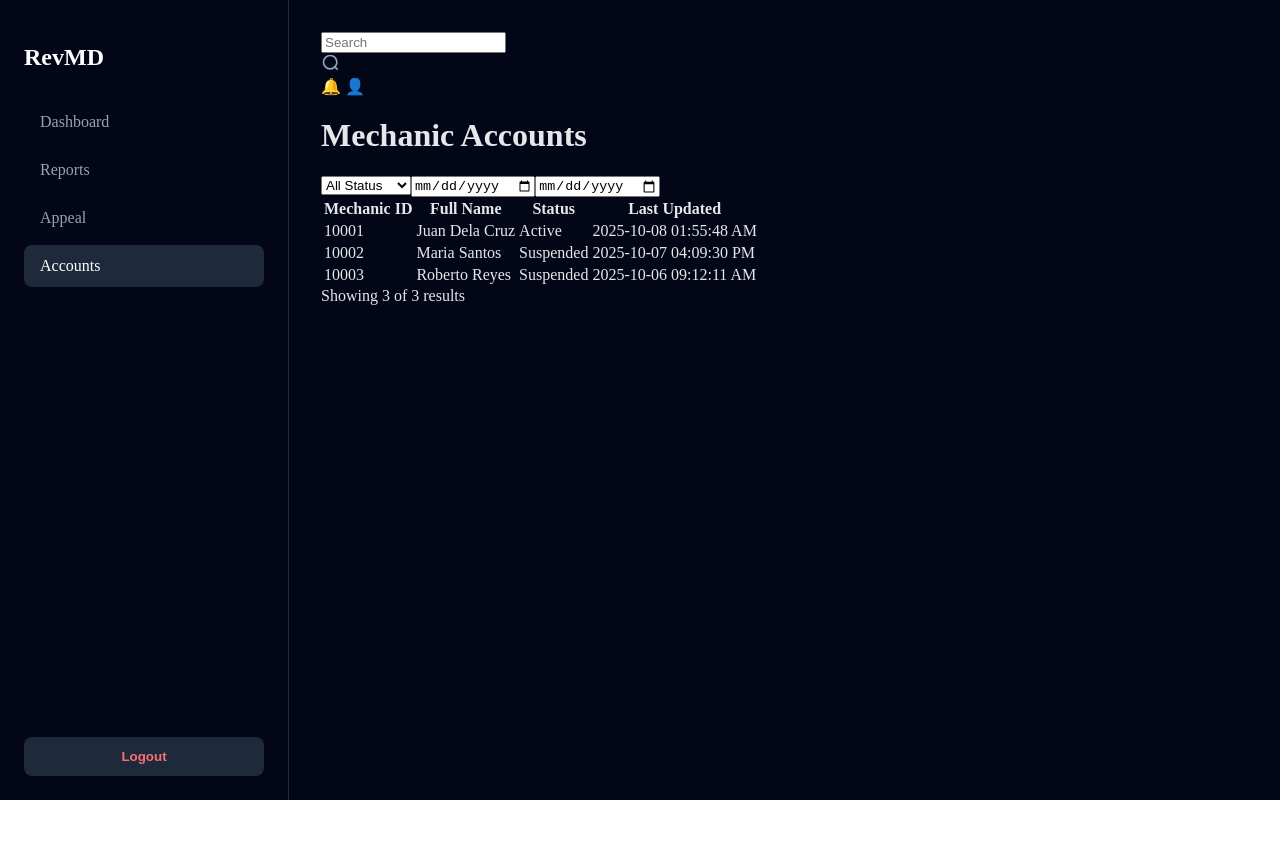
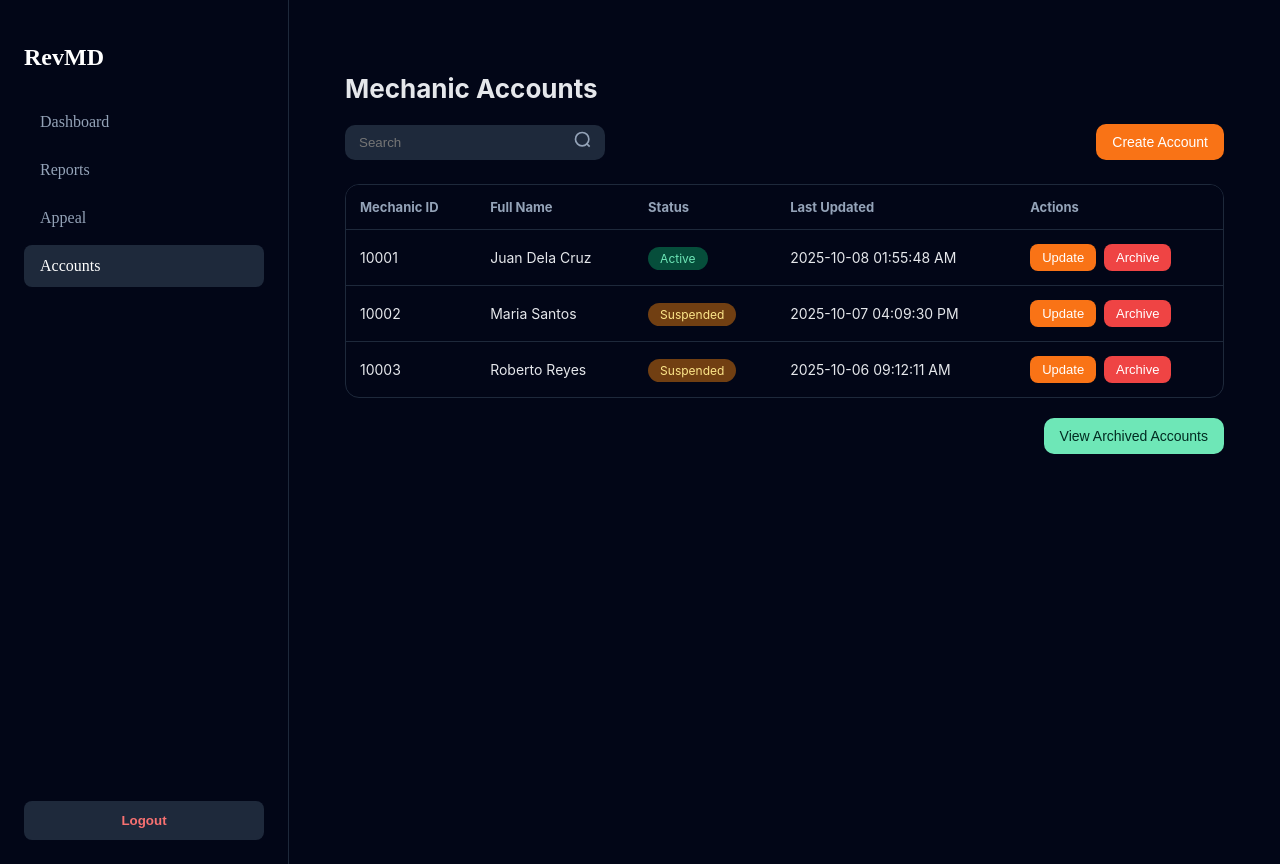
Before and after one commit to JujuDecoder/RevMDWEb, a React (Vite) app in the folder revmd-web/: page /dashboard/accounts in a window 1280 px wide. Before the commit the page ends 800 px from the top, so only its background shows below. Built offline with nearby package versions, Linux system fonts and the light colour scheme; sample sign-in values are in the browser's storage.

Commit message:
Accounts at Appeals

```diff
--- a/revmd-web/src/Accounts.jsx
+++ b/revmd-web/src/Accounts.jsx
@@ -1,100 +1,259 @@
-import { useState } from 'react';
+import React, { useState } from "react";
 
 export default function Accounts() {
-  const [searchQuery, setSearchQuery] = useState('');
-  const [selectedStatus, setSelectedStatus] = useState('');
-  const [accounts] = useState([
-    { id: '10001', fullName: 'Juan Dela Cruz', status: 'Active', lastUpdated: '2025-10-08 01:55:48 AM' },
-    { id: '10002', fullName: 'Maria Santos', status: 'Suspended', lastUpdated: '2025-10-07 04:09:30 PM' },
-    { id: '10003', fullName: 'Roberto Reyes', status: 'Suspended', lastUpdated: '2025-10-06 09:12:11 AM' },
-  ]);
+  const [searchQuery, setSearchQuery] = useState("");
 
-  const filteredAccounts = accounts.filter((r) => {
-    const matchesSearch = r.fullName.toLowerCase().includes(searchQuery.toLowerCase()) || r.id.includes(searchQuery);
-    const matchesStatus = selectedStatus ? r.status === selectedStatus : true;
-    return matchesSearch && matchesStatus;
-  });
+  const mechanics = [
+    {
+      id: "10001",
+      name: "Juan Dela Cruz",
+      status: "Active",
+      date: "2025-10-08 01:55:48 AM"
+    },
+    {
+      id: "10002",
+      name: "Maria Santos",
+      status: "Suspended",
+      date: "2025-10-07 04:09:30 PM"
+    },
+    {
+      id: "10003",
+      name: "Roberto Reyes",
+      status: "Suspended",
+      date: "2025-10-06 09:12:11 AM"
+    }
+  ];
+
+  const filteredMechanics = mechanics.filter(
+    (m) =>
+      m.name.toLowerCase().includes(searchQuery.toLowerCase()) ||
+      m.id.includes(searchQuery)
+  );
 
   return (
-    <div className="flex min-h-screen bg-[#020617] text-white font-inter">
-      <main className="flex-1 p-6">
-        {/* Top Bar */}
-        <div className="flex justify-between mb-6">
-          <div className="relative flex items-center w-[260px]">
+    <div style={styles.app}>
+      <main style={styles.main}>
+        <h1 style={styles.title}>Mechanic Accounts</h1>
+
+        {/* TOP BAR */}
+        <div style={styles.topBar}>
+          <div style={styles.searchWrapper}>
             <input
               placeholder="Search"
-              className="bg-[#1e293b] text-white p-2 rounded-xl w-full focus:outline-none"
+              style={styles.search}
               value={searchQuery}
               onChange={(e) => setSearchQuery(e.target.value)}
             />
-            <div className="absolute right-3 top-1/2 transform -translate-y-1/2 text-[#94a3b8]">
-              <svg xmlns="http://www.w3.org/2000/svg" viewBox="0 0 24 24" width="20" height="20" fill="none" stroke="#94a3b8" strokeWidth="2">
+            <div style={styles.searchIcon}>
+              <svg
+                xmlns="http://www.w3.org/2000/svg"
+                viewBox="0 0 24 24"
+                width="20"
+                height="20"
+                fill="none"
+                stroke="#94a3b8"
+                strokeWidth="2"
+              >
                 <circle cx="11" cy="11" r="8" />
                 <line x1="16" y1="16" x2="20" y2="20" />
               </svg>
             </div>
           </div>
-          <div className="text-xl">🔔 👤</div>
+
+          <button style={styles.createButton}>Create Account</button>
         </div>
 
-        {/* Title */}
-        <h1 className="text-3xl mb-5">Mechanic Accounts</h1>
-
-        {/* Filters */}
-        <div className="flex gap-3 mb-5">
-          <select
-            className="bg-[#1e293b] text-[#e5e7eb] p-3 rounded-xl"
-            value={selectedStatus}
-            onChange={(e) => setSelectedStatus(e.target.value)}
-          >
-            <option value="">All Status</option>
-            <option value="Active">Active</option>
-            <option value="Suspended">Suspended</option>
-          </select>
-          <input type="date" className="bg-[#1e293b] text-[#e5e7eb] p-3 rounded-xl" />
-          <input type="date" className="bg-[#1e293b] text-[#e5e7eb] p-3 rounded-xl" />
-        </div>
-
-        {/* Table */}
-        <div className="overflow-auto bg-[#020617] rounded-xl border border-[#1e293b]">
-          <table className="w-full table-auto">
+        {/* TABLE */}
+        <div style={styles.tableWrap}>
+          <table style={styles.table}>
             <thead>
               <tr>
-                <th className="py-4 px-6 text-left text-sm font-semibold text-[#94a3b8] bg-[#020617] border-b border-[#1e293b]">Mechanic ID</th>
-                <th className="py-4 px-6 text-left text-sm font-semibold text-[#94a3b8] bg-[#020617] border-b border-[#1e293b]">Full Name</th>
-                <th className="py-4 px-6 text-left text-sm font-semibold text-[#94a3b8] bg-[#020617] border-b border-[#1e293b]">Status</th>
-                <th className="py-4 px-6 text-left text-sm font-semibold text-[#94a3b8] bg-[#020617] border-b border-[#1e293b]">Last Updated</th>
+                <th style={styles.th}>Mechanic ID</th>
+                <th style={styles.th}>Full Name</th>
+                <th style={styles.th}>Status</th>
+                <th style={styles.th}>Last Updated</th>
+                <th style={styles.th}>Actions</th>
               </tr>
             </thead>
+
             <tbody>
-              {filteredAccounts.map((account) => (
-                <tr key={account.id} className="border-t border-[#1e293b]">
-                  <td className="py-4 px-6 text-sm">{account.id}</td>
-                  <td className="py-4 px-6 text-sm">{account.fullName}</td>
-                  <td className="py-4 px-6 text-sm">
-                    <span className={`inline-block px-3 py-1 rounded-full text-xs ${statusClass(account.status)}`}>{account.status}</span>
+              {filteredMechanics.map((m) => (
+                <tr key={m.id} style={styles.tr}>
+                  <td style={styles.td}>{m.id}</td>
+                  <td style={styles.td}>{m.name}</td>
+                  <td style={styles.td}>
+                    <span style={statusStyle(m.status)}>{m.status}</span>
                   </td>
-                  <td className="py-4 px-6 text-sm">{account.lastUpdated}</td>
+                  <td style={styles.td}>{m.date}</td>
+                  <td style={styles.td}>
+                    <div style={styles.actionGroup}>
+                      <button style={styles.updateButton}>Update</button>
+                      <button style={styles.archiveButton}>Archive</button>
+                    </div>
+                  </td>
                 </tr>
               ))}
             </tbody>
           </table>
-          <div className="p-4 text-sm text-[#94a3b8]">
-            Showing {filteredAccounts.length} of {accounts.length} results
-          </div>
+        </div>
+
+        {/* BELOW TABLE */}
+        <div style={styles.bottomActions}>
+          <button style={styles.archivePageButton}>
+            View Archived Accounts
+          </button>
         </div>
       </main>
     </div>
   );
 }
 
-const statusClass = (status) => {
-  switch (status) {
-    case 'Active':
-      return 'bg-green-700 text-green-200';
-    case 'Suspended':
-      return 'bg-yellow-500 text-yellow-900';
-    default:
-      return 'bg-gray-500 text-gray-200';
+/* ===== STYLES ===== */
+
+const styles = {
+  app: {
+    minHeight: "100vh",
+    background: "#020617",
+    color: "#e5e7eb",
+    fontFamily: "Inter, sans-serif"
+  },
+
+  main: {
+    padding: 24
+  },
+
+  title: {
+    fontSize: 26,
+    marginBottom: 20
+  },
+
+  topBar: {
+    display: "flex",
+    justifyContent: "space-between",
+    alignItems: "center",
+    marginBottom: 24
+  },
+
+  searchWrapper: {
+    display: "flex",
+    alignItems: "center",
+    position: "relative",
+    width: 260
+  },
+
+  search: {
+    background: "#1e293b",
+    border: "none",
+    padding: "10px 14px",
+    borderRadius: 10,
+    color: "#fff",
+    width: "100%"
+  },
+
+  searchIcon: {
+    position: "absolute",
+    right: 12,
+    top: "50%",
+    transform: "translateY(-50%)"
+  },
+
+  createButton: {
+    background: "#f97316",
+    border: "none",
+    padding: "10px 16px",
+    color: "#fff",
+    borderRadius: 10,
+    cursor: "pointer",
+    fontSize: 14
+  },
+
+  tableWrap: {
+    background: "#020617",
+    borderRadius: 14,
+    border: "1px solid #1e293b",
+    overflow: "hidden"
+  },
+
+  table: {
+    width: "100%",
+    borderCollapse: "collapse"
+  },
+
+  th: {
+    background: "#020617",
+    padding: 14,
+    textAlign: "left",
+    color: "#94a3b8",
+    fontSize: 13
+  },
+
+  tr: {
+    borderTop: "1px solid #1e293b"
+  },
+
+  td: {
+    padding: 14,
+    fontSize: 14
+  },
+
+  actionGroup: {
+    display: "flex",
+    gap: 8
+  },
+
+  updateButton: {
+    background: "#f97316",
+    border: "none",
+    padding: "6px 12px",
+    color: "#fff",
+    borderRadius: 8,
+    cursor: "pointer",
+    fontSize: 13
+  },
+
+  archiveButton: {
+    background: "#ef4444",
+    border: "none",
+    padding: "6px 12px",
+    color: "#fff",
+    borderRadius: 8,
+    cursor: "pointer",
+    fontSize: 13
+  },
+
+  bottomActions: {
+    marginTop: 20,
+    display: "flex",
+    justifyContent: "flex-end"
+  },
+
+  archivePageButton: {
+    background: "#6ee7b7",
+    border: "none",
+    padding: "10px 16px",
+    borderRadius: 10,
+    cursor: "pointer",
+    fontSize: 14,
+    color: "#022c22"
   }
 };
+
+/* ===== STATUS BADGES ===== */
+
+const statusStyle = (status) => ({
+  padding: "4px 12px",
+  borderRadius: 999,
+  fontSize: 12,
+  background:
+    status === "Active"
+      ? "#064e3b"
+      : status === "Suspended"
+      ? "#713f12"
+      : "#3f3f46",
+  color:
+    status === "Active"
+      ? "#6ee7b7"
+      : status === "Suspended"
+      ? "#fde68a"
+      : "#e5e7eb"
+});
--- a/revmd-web/src/Appeal.jsx
+++ b/revmd-web/src/Appeal.jsx
@@ -150,9 +150,6 @@ export default function Appeals() {
             </tbody>
           </table>
 
-          <div style={styles.footer}>
-            Showing {filteredReports.length} of {reports.length} results
-          </div>
         </div>
 
         <button style={styles.archivePageButton} onClick={toggleModal}>
--- a/revmd-web/src/Modals/AppealChat.jsx
+++ b/revmd-web/src/Modals/AppealChat.jsx
@@ -19,51 +19,45 @@ const AppealChat = ({ appeal, onClose }) => {
   };
 
   return (
-    <div className="fixed inset-0 bg-[#1e293b] bg-opacity-80 flex justify-center items-center z-50">
-      <div className="bg-gray-800 p-6 rounded-lg w-96 max-h-[500px] flex flex-col">
-        <div className="flex justify-between items-center mb-4">
-          <h2 className="text-white text-lg">{appeal.mechanic}</h2>
-          <button
-            className="text-white text-xl"
-            onClick={onClose} // Close the modal
-          >
-            &times;
-          </button>
+    <div style={styles.modal}>
+      <div style={styles.modalContent}>
+        {/* CASE ID HEADER */}
+        <div style={styles.modalHeader}>
+          <h2 style={styles.caseId}>{appeal.mechanic}</h2>
+          <button style={styles.closeButton} onClick={onClose}>&times;</button>
         </div>
 
         {/* Chat History */}
         <div
-          className="bg-gray-700 p-4 mb-4 rounded-lg flex-grow overflow-y-auto"
+          style={styles.chatContainer}
           ref={chatContainerRef}
         >
           {chatHistory.map((chat, index) => (
             <div
               key={index}
-              className={`mb-2 text-sm ${chat.sender === 'You' ? 'text-blue-300 self-end' : 'text-gray-300 self-start'}`}
+              style={{
+                ...styles.chatBubble,
+                alignSelf: chat.sender === 'You' ? 'flex-end' : 'flex-start',
+                backgroundColor: chat.sender === 'You' ? '#3B82F6' : '#374151',
+                color: chat.sender === 'You' ? '#fff' : '#d1d5db'
+              }}
             >
-              <div className={`inline-block p-3 rounded-lg ${chat.sender === 'You' ? 'bg-blue-500' : 'bg-gray-600'}`}>
-                <strong>{chat.sender}: </strong>{chat.text}
-              </div>
+              <strong>{chat.sender}: </strong>{chat.text}
             </div>
           ))}
         </div>
 
         {/* Message Input */}
-        <div className="flex items-center space-x-4 mt-2">
+        <div style={styles.inputContainer}>
           <textarea
-            className="px-4 py-2 bg-gray-600 text-white rounded-lg w-full"
+            style={styles.textArea}
             placeholder="Type your message..."
             value={message}
             onChange={(e) => setMessage(e.target.value)}
-            autoFocus // Keeps focus on the input
+            autoFocus
             rows="3"
           />
-          <button
-            className="px-4 py-2 bg-blue-500 text-white rounded-lg"
-            onClick={handleSendMessage}
-          >
-            Send
-          </button>
+          <button style={styles.sendButton} onClick={handleSendMessage}>Send</button>
         </div>
       </div>
     </div>
@@ -71,3 +65,91 @@ const AppealChat = ({ appeal, onClose }) => {
 };
 
 export default AppealChat;
+
+const styles = {
+  modal: {
+    position: 'fixed',
+    top: 0,
+    left: 0,
+    right: 0,
+    bottom: 0,
+    backgroundColor: 'rgba(0, 0, 0, 0.7)',
+    display: 'flex',
+    alignItems: 'center',
+    justifyContent: 'center',
+  },
+  modalContent: {
+    background: '#1e293b',
+    padding: '20px',
+    borderRadius: '10px',
+    width: '100%',
+    maxWidth: '600px',
+    height: '500px', // Fixed height for the modal
+    display: 'flex',
+    flexDirection: 'column',
+    color: '#e5e7eb',
+    fontSize: '16px',
+  },
+  modalHeader: {
+    background: '#34495e',
+    padding: '10px 20px',
+    borderRadius: '10px 10px 0 0',
+    display: 'flex',
+    justifyContent: 'space-between',
+    alignItems: 'center',
+    width: '93%',
+  },
+  caseId: {
+    fontSize: '20px',
+    color: '#ffffff',
+    fontWeight: 'bold',
+    margin: 0,
+  },
+  closeButton: {
+    background: 'none',
+    border: 'none',
+    color: '#ffffff',
+    fontSize: '24px',
+    cursor: 'pointer',
+  },
+  chatContainer: {
+    backgroundColor: '#2d3748',
+    padding: '10px',
+    borderRadius: '8px',
+    marginTop: '15px',
+    flexGrow: 1, // Allow chat container to grow
+    overflowY: 'auto',
+    marginBottom: '15px',
+  },
+  chatBubble: {
+    maxWidth: '100%',
+    padding: '8px 15px',
+    borderRadius: '15px',
+    marginBottom: '8px',
+    fontSize: '14px',
+  },
+  inputContainer: {
+    display: 'flex',
+    alignItems: 'center',
+    gap: '10px',
+    marginTop: '10px',
+  },
+  textArea: {
+    background: '#374151',
+    border: 'none',
+    padding: '10px 14px',
+    borderRadius: '10px',
+    color: '#ffffff',
+    width: '100%',
+    resize: 'none',
+  },
+  sendButton: {
+    background: '#3B82F6',
+    color: '#fff',
+    padding: '10px 20px',
+    borderRadius: '10px',
+    border: 'none',
+    cursor: 'pointer',
+    flexShrink: 0,
+  }
+};
--- a/revmd-web/src/Modals/Archive.jsx
+++ b/revmd-web/src/Modals/Archive.jsx
@@ -4,19 +4,37 @@ const Archive = ({ archivedReports, onClose }) => {
   return (
     <div style={styles.modalOverlay}>
       <div style={styles.modal}>
-        <h2 style={styles.modalTitle}>Archived Appeals</h2>
-        <button style={styles.closeButton} onClick={onClose}>X</button>
+        {/* Header with title and close button */}
+        <div style={styles.headerContainer}>
+          <h2 style={styles.modalTitle}>Archived Appeals</h2>
+          <button style={styles.closeButton} onClick={onClose}>X</button>
+        </div>
+
+        {/* Modal Body */}
         <div style={styles.modalBody}>
           {archivedReports.length === 0 ? (
             <p>No appeals archived yet.</p>
           ) : (
-            <ul>
-              {archivedReports.map((r) => (
-                <li key={r.id}>
-                  {r.id} - {r.mechanic} - {r.status}
-                </li>
-              ))}
-            </ul>
+            <div style={styles.dataGrid}>
+              <table style={styles.table}>
+                <thead>
+                  <tr>
+                    <th style={styles.tableHeader}>Appeal ID</th>
+                    <th style={styles.tableHeader}>Mechanic</th>
+                    <th style={styles.tableHeader}>Status</th>
+                  </tr>
+                </thead>
+                <tbody>
+                  {archivedReports.map((r) => (
+                    <tr key={r.id} style={styles.tableRow}>
+                      <td style={styles.tableCell}>{r.id}</td>
+                      <td style={styles.tableCell}>{r.mechanic}</td>
+                      <td style={styles.tableCell}>{r.status}</td>
+                    </tr>
+                  ))}
+                </tbody>
+              </table>
+            </div>
           )}
         </div>
       </div>
@@ -37,19 +55,26 @@ const styles = {
     alignItems: 'center',
   },
   modal: {
-    background: '#020617',
+    background: '#374151',
     padding: '20px',
     borderRadius: '8px',
-    maxWidth: '500px',
+    maxWidth: '600px', // Fixed width
     width: '100%',
+    height: '500px', // Fixed height
     color: '#e5e7eb',
+    display: 'flex',
+    flexDirection: 'column',
+  },
+  headerContainer: {
+    display: 'flex', // Using flexbox to align items
+    justifyContent: 'space-between', // Title on the left, close button on the right
+    alignItems: 'center', // Vertically center both elements
+    marginBottom: '16px', // Space below the header
   },
   modalTitle: {
     fontSize: '22px',
-    marginBottom: '16px',
-  },
-  modalBody: {
-    marginBottom: '20px',
+    color: '#ffffff',
+    margin: 0, // Remove default margin to keep it tight
   },
   closeButton: {
     background: '#ef4444',
@@ -60,6 +85,33 @@ const styles = {
     cursor: 'pointer',
     fontSize: '14px',
   },
+  modalBody: {
+    overflowY: 'auto', // Enable scrolling for content
+    flex: 1,
+  },
+  dataGrid: {
+    overflowY: 'auto', // Ensure the table scrolls if there are too many items
+    height: '100%', // Allow table to take full height within modal
+  },
+  table: {
+    width: '100%',
+    borderCollapse: 'collapse',
+    color: '#e5e7eb',
+  },
+  tableHeader: {
+    background: '#2d3748',
+    padding: '10px',
+    textAlign: 'left',
+    fontSize: '14px',
+  },
+  tableRow: {
+    borderTop: '1px solid #1e293b',
+  },
+  tableCell: {
+    padding: '10px',
+    textAlign: 'left',
+    fontSize: '14px',
+  },
 };
 
 export default Archive;
```
